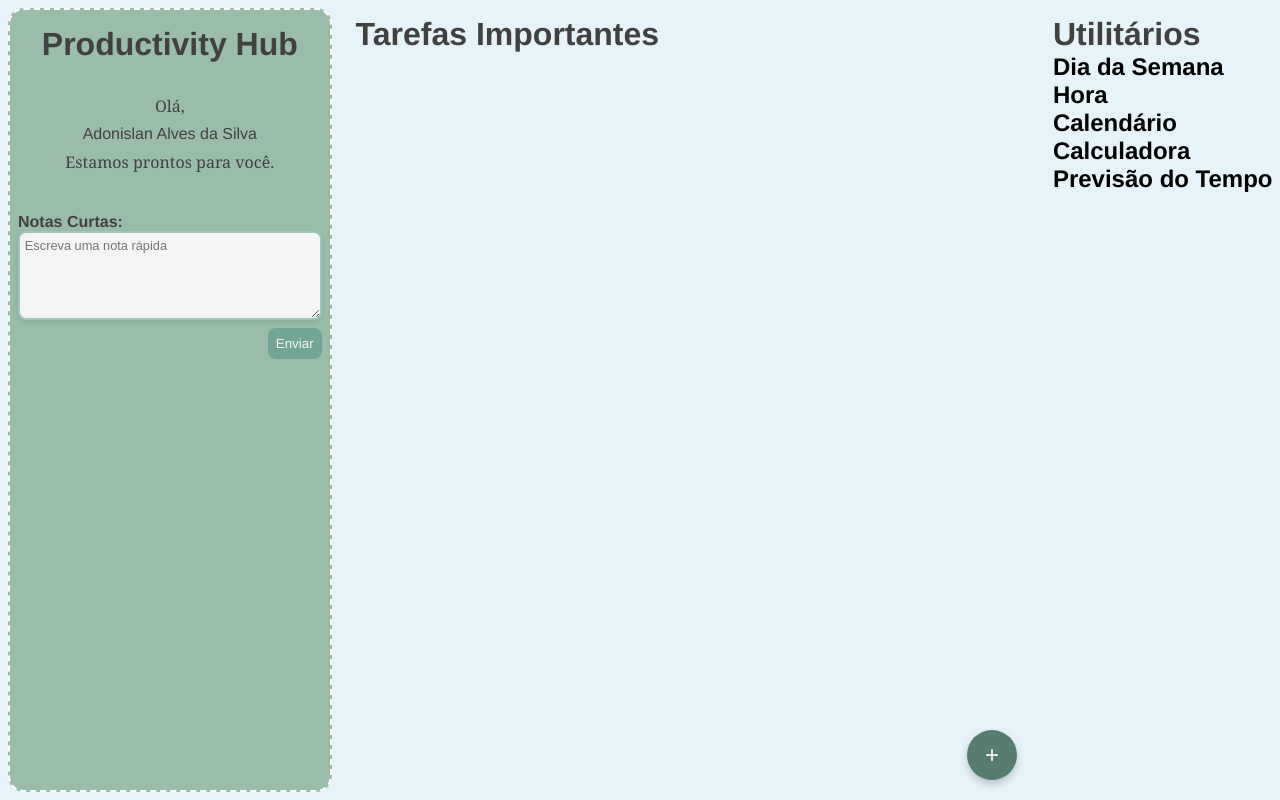
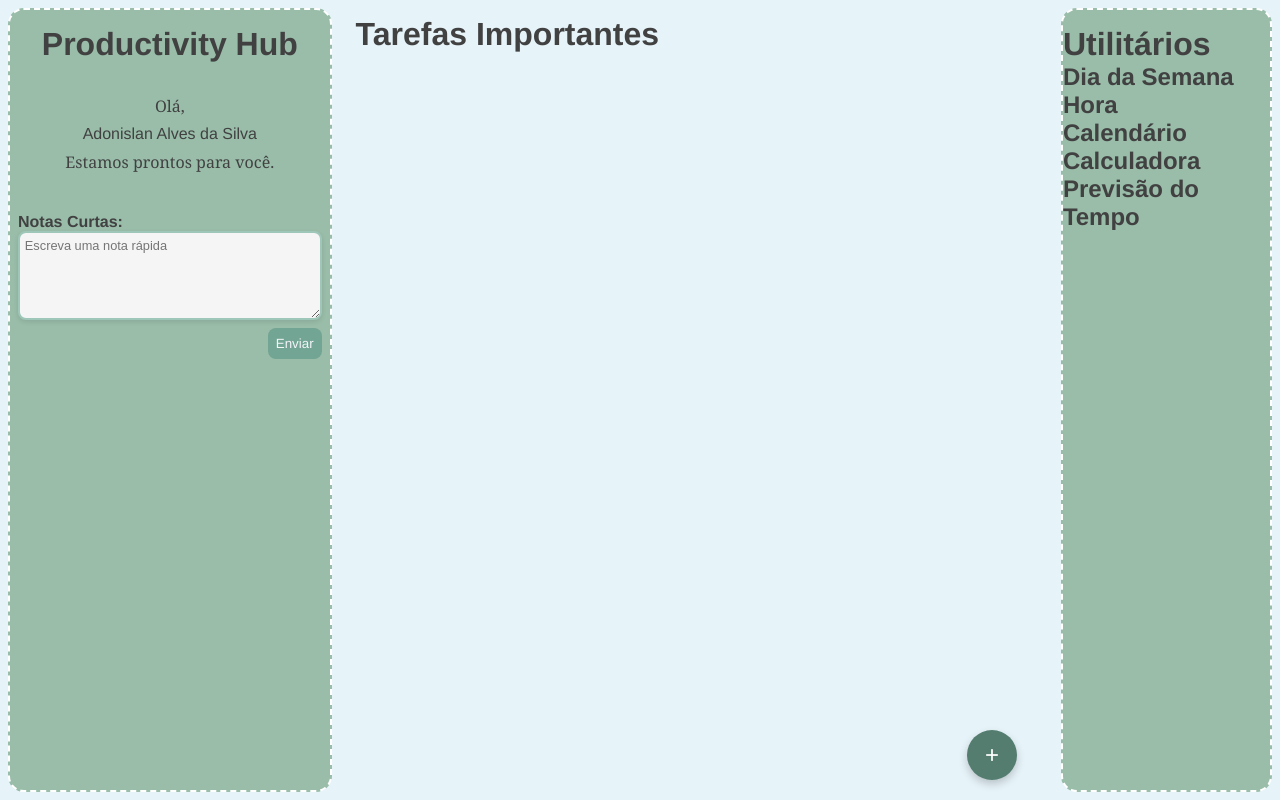
Before and after one commit to donislan/Productivity-Hub, a React (Vite) app: page / in a window 1280 px wide. Built offline with nearby package versions, Linux system fonts and the light colour scheme.

Commit message:
nada dms

```diff
--- a/src/css/style.css
+++ b/src/css/style.css
@@ -12,7 +12,8 @@
   min-height: 100vh;
 }
 
-.container-01 {
+.container-01,
+.container-03 {
   background-color: #99bda9;
   color: #414142;
   max-width: 25rem;
```
